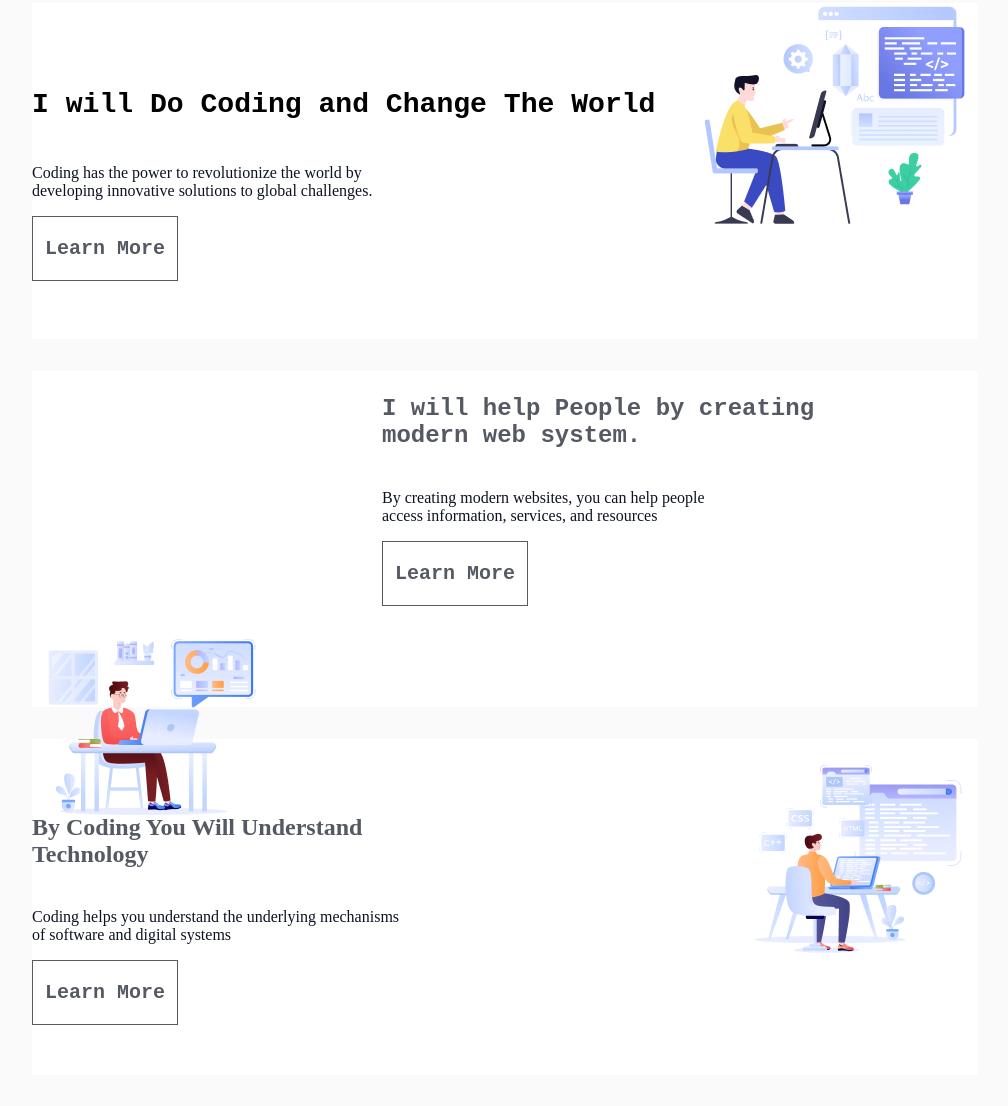
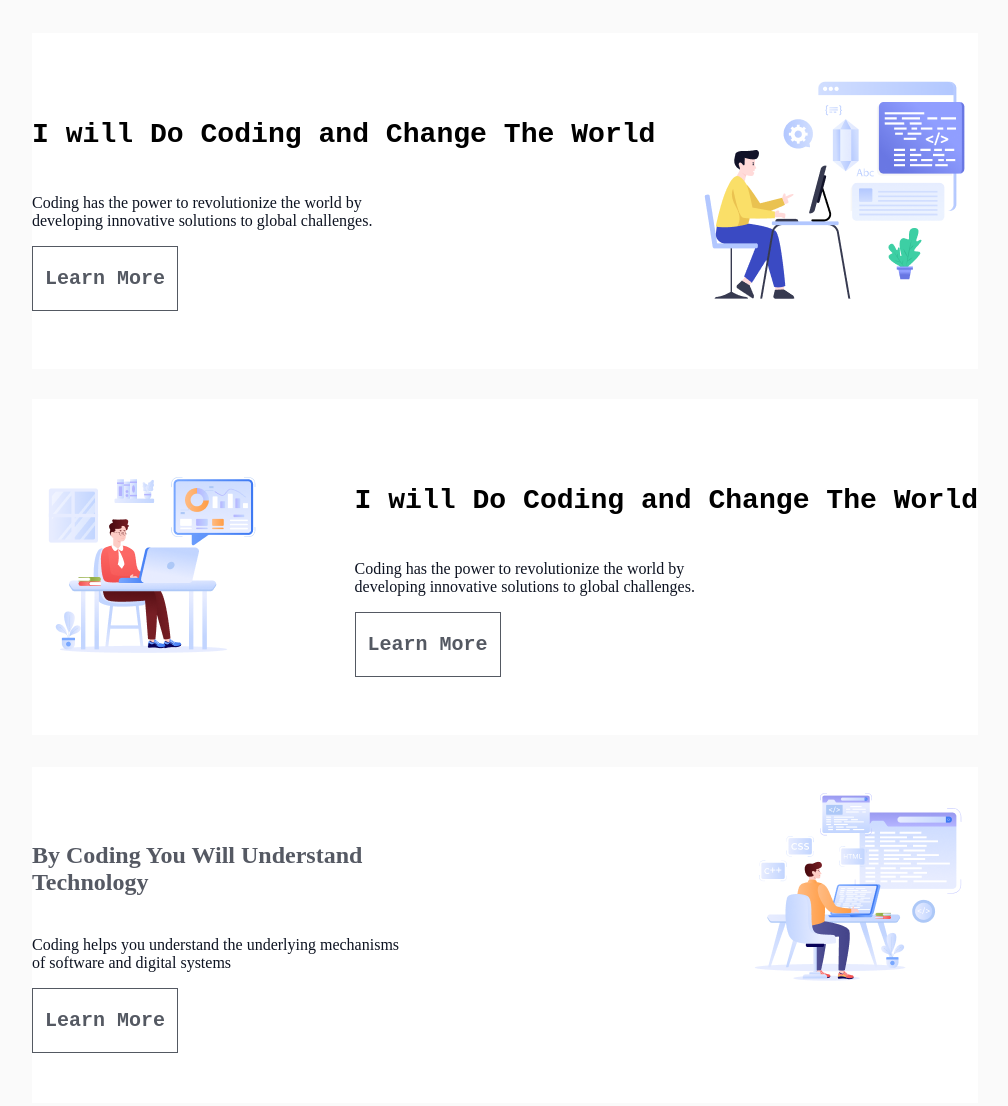
Before and after one commit to robiulislam485/first_assignment, a plain HTML site: page index.html in a window 1280 px wide. Shown: the part 907-2013 px from the top of the page, without its empty margins (135-1143 px from the left). Drawn offline with Linux system fonts and the light colour scheme; a web font is replaced by a local one.

Commit message:
almost done

```diff
--- a/index.html
+++ b/index.html
@@ -14,7 +14,7 @@
             </div>
             <h1>"In the near future, I hope to become a <br>Developer."</h1>
             <p>Web development is the process of creating and <br>maintaining websites.</p>
-            <button class="btn">Contact With Me</button>
+            <button href="#footer" class="btn">Contact With Me</button>
         </section>
 
     </header>
@@ -35,17 +35,19 @@
                 <img src="./assets/Layer_1.png" alt="">
                 </div>
             </div>
+
 <!-- i will help code section start -->
 
-            <div class="help-container">
-                <div class="help-content">
-                    <h3>I will help People by creating <br>modern web system.</h3>
-                        <p>By creating modern websites, you can help people <br> access information, services, and resources</p>
-                        <a href="">Learn More</a>
-                        </div>
-                            <div class="image">
+            <div class="code">
+                <div >
                     <img src="./assets/Group 3.png" alt="">
                     </div>
+                <div class="text-container">
+                <h3>I will Do Coding and Change The World</h3>
+                <p>Coding has the power to revolutionize the world by <br> developing innovative solutions to global challenges.</p>
+                <a href="">Learn More </a>
+                </div>
+
             </div>
 <!-- understand section start -->
            <div class="understand-container">
@@ -59,6 +61,9 @@
             <img src="./assets/Group 4.png" alt="">
             </div>
             </div>
+
+
+
 <!-- inspiation section start -->
  <section class="inspiration-container">
     <div class="inspiration-text">
@@ -143,6 +148,7 @@
     <input class="submit" type="submit" value="Submit">
 </div>
 </section>
+</section>
 
 
 </main>
--- a/styles/style.css
+++ b/styles/style.css
@@ -94,13 +94,15 @@ border-radius: 16px;
 .code{
     width: 946px;
 height: 336px;
-margin-top: 100px;
-margin: 0 auto;
+
 display: flex;
 justify-content: space-between;
 font-size: 24px;
 font-weight: 700;
 background-color: white;
+gap: 30px;
+align-items: center;
+margin: 30px auto;
 }
 .text-container p{
     color: rgb(13, 19, 33);
@@ -116,6 +118,8 @@ border: 1px solid rgb(13, 19, 33);
 opacity: 0.7;
 color: rgb(13, 19, 33);
 font-size: 20px;
+font-display: flex;
+justify-content: space-between;
 font-weight: 600;
 }
 .text-container{
@@ -128,10 +132,9 @@ align-items: flex-start;
 /* i will help section start */
 .help-container{
     width: 946px;
-height: 336px;
 margin: 0 auto;
 margin-top: 32px;
-background-color: white;
+background-color: white
 }
 .help-content h3{
     color: rgba(13, 19, 33, 0.7);
@@ -153,10 +156,7 @@ align-items: flex-start;
 padding: 0px;
 }
 
-.images{
-position: absolute;
 
-}
 .help-content a{
 padding: 20px 12px;
 text-decoration: none;
@@ -424,6 +424,8 @@ padding: 0px;
     background-repeat: no-repeat;
     padding: 64px 48px ;
     border-radius: 16px;
+    background-color: rgba(0, 0, 0, 0.6);
+    background-blend-mode: overlay;
 }
 .feedback{
     box-sizing: border-box;
@@ -478,3 +480,8 @@ gap: 10px;
 }
 /* support section end */
 /* footer section start */
+.foot-design{
+width: 1440px;
+border: 2px solid red;
+margin: 0 auto;
+}
```
Lines whose indentation alone changed are shown as unchanged.
